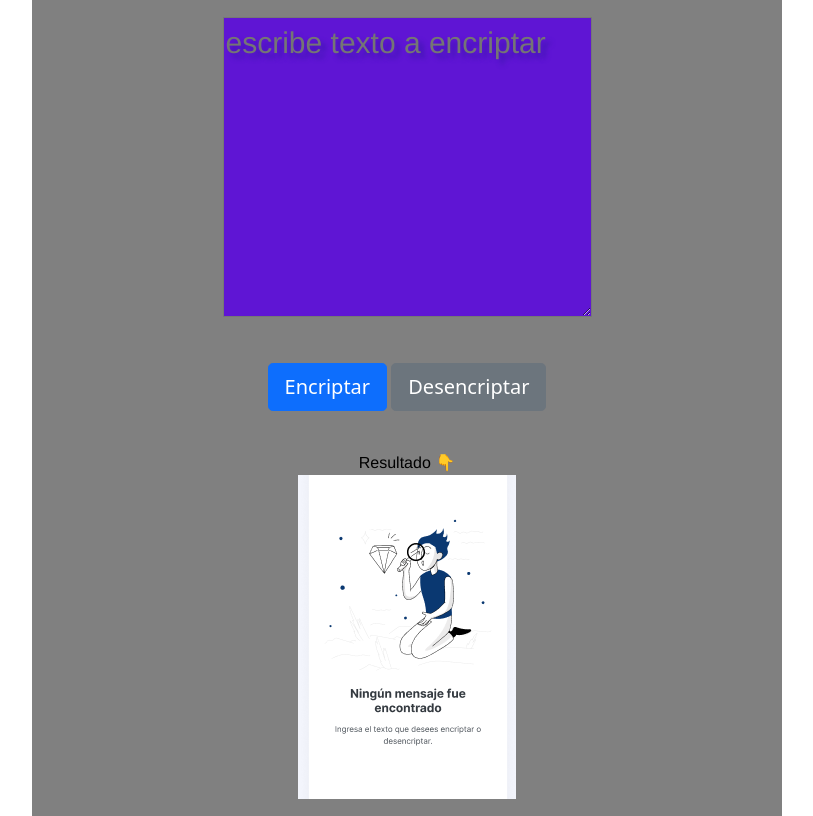
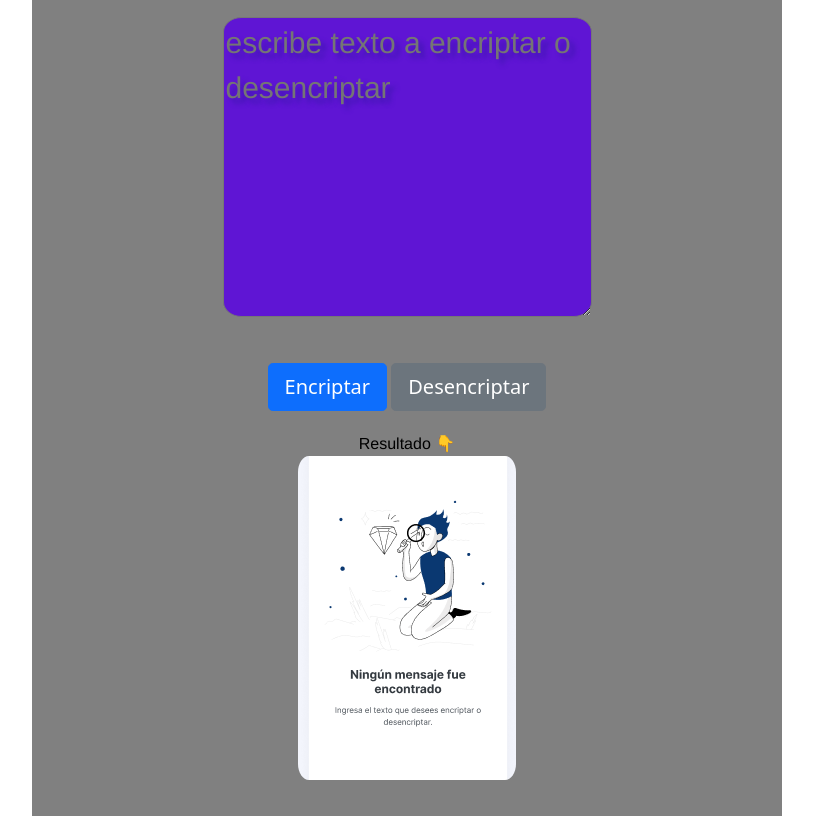
Before and after one commit to JcalleA/EncrypText, a plain HTML site: page index.html in a window 1280 px wide. Shown: the part 108-924 px from the top of the page, without its empty margins (233-1046 px from the left). Drawn offline with nearby package versions, Linux system fonts and the light colour scheme.

Commit message:
mejora css

```diff
--- a/index.html
+++ b/index.html
@@ -27,7 +27,7 @@
             <div id="principal">
                 <label>Escribe aqui 👇</label>
                 <div class="div3">
-                    <textarea id="entry" placeholder="Escribe texto a encriptar"></textarea>
+                    <textarea id="entry" placeholder="Escribe texto a encriptar o desencriptar"></textarea>
                 </div>
                 <div class="div2">
                     <button onclick="encriptar()" type="button" class="btn btn-primary btn-lg">
@@ -39,9 +39,9 @@
                 </div>
             </div>
             <div id="secundario">
-                <label style="padding-top: 20px;">Resultado 👇</label>
-                <div id="imagen1">
-                    <img src="1.png" alt="">
+                <label >Resultado 👇</label>
+                <div >
+                    <img id="imagen1" src="1.png" alt="">
                 </div>
                 <div class="div3">
                     <p id="parrafo"></p>
--- a/style.css
+++ b/style.css
@@ -9,7 +9,7 @@ h1 {
     text-shadow: 5px 5px 5px rgb(63, 22, 177);
 }
 label{
-
+    margin: 0 auto;
     color: black;
     font-family:'Franklin Gothic Medium', 'Arial Narrow', Arial, sans-serif;
 }
@@ -23,7 +23,7 @@ label{
 }
 
 #entry {
-
+    border-radius: 5%;
     height: 300px !important;
     text-transform: lowercase;
     background-color: rgb(95, 21, 212);
@@ -69,6 +69,9 @@ label{
     min-width: 350px !important;
 
 
+}
+#imagen1{
+    border-radius: 5%;
 }
 #parrafo{
 
```
